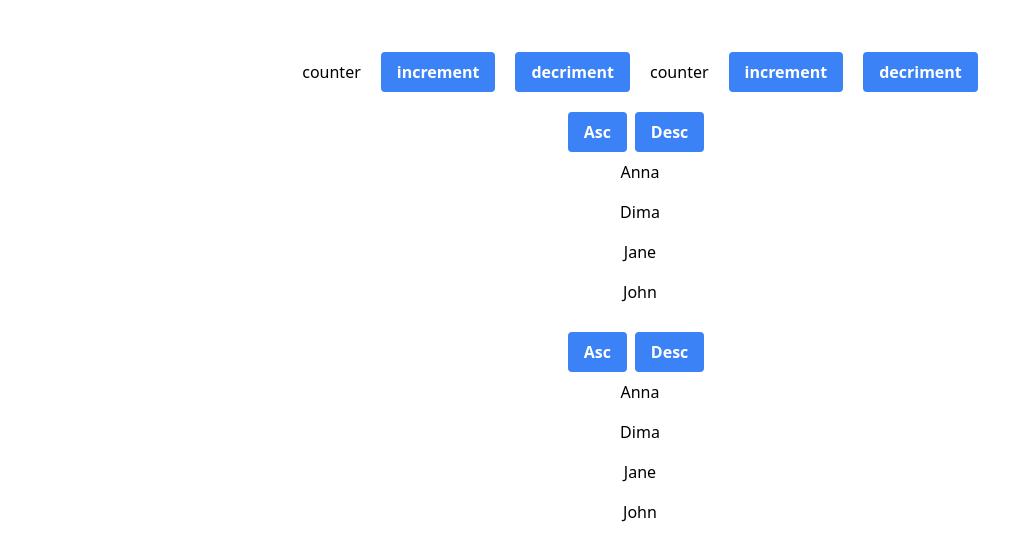
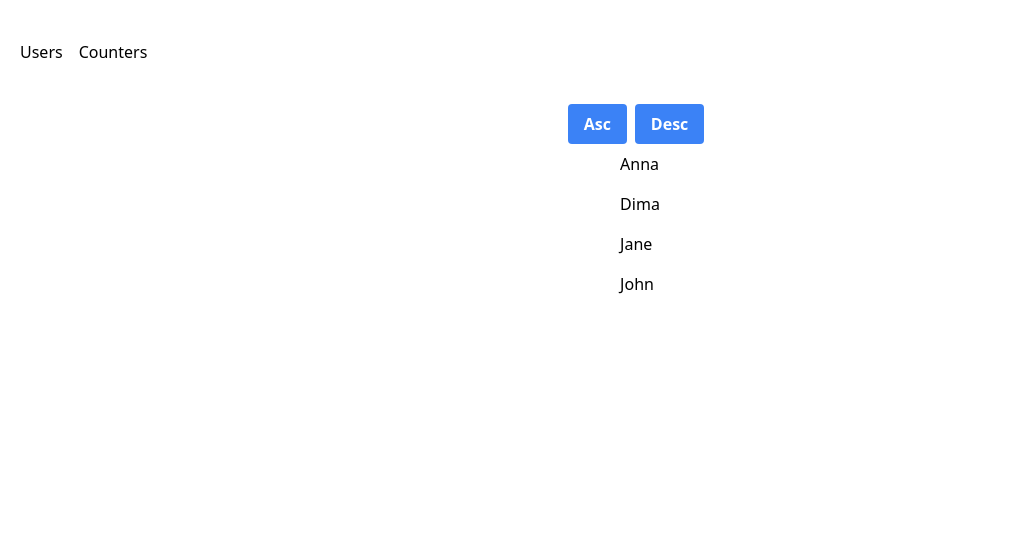
Before and after one commit to victor-osipov-dev/react-redux, a React (Vite) app: page /users in a window 1280 px wide. Shown: the top 560 px of the page, without its empty margins (0-1020 px from the left). Built offline with nearby package versions, Linux system fonts and the light colour scheme; data requests are answered from the project's data file.

Commit message:
add react-router

```diff
--- a/package.json
+++ b/package.json
@@ -20,6 +20,7 @@
         "react": "^19.1.1",
         "react-dom": "^19.1.1",
         "react-redux": "^9.2.0",
+        "react-router-dom": "^7.9.3",
         "zod": "^4.1.12"
     },
     "devDependencies": {
--- a/src/main.tsx
+++ b/src/main.tsx
@@ -4,13 +4,17 @@ import App from "./App.tsx";
 import { Provider } from "react-redux";
 import { store } from "./store.ts";
 import { fetchUsers } from "./modules/users/model/fetch-users.ts";
+import { RouterProvider } from "react-router-dom";
+import { router } from "./router.tsx";
 
-fetchUsers(store.dispatch, store.getState)
+store.dispatch(fetchUsers())
 
 createRoot(document.getElementById("root")!).render(
     <StrictMode>
         <Provider store={store}>
-            <App />
+            <RouterProvider router={router}>
+
+            </RouterProvider>
         </Provider>
     </StrictMode>,
 );
--- /dev/null
+++ b/src/modules/users/model/fetch-user.ts
@@ -0,0 +1,23 @@
+import type { AppThunk } from "../../../store";
+import { usersSlice, type UserId } from "../users.slice";
+
+export const fetchUser =
+    (userId: UserId): AppThunk =>
+    (dispatch, getState, { api }) => {
+        const isPending =
+            usersSlice.selectors.selectIsFetchUserPending(getState());
+
+        if (!isPending) {
+            return;
+        }
+
+        dispatch(usersSlice.actions.fetchUserPending());
+
+        api.getUser(userId)
+            .then((user) => {
+                dispatch(usersSlice.actions.fetchUserSuccess({ user }));
+            })
+            .catch((err) => {
+                dispatch(usersSlice.actions.fetchUserFailed());
+            });
+    };
--- a/src/modules/users/model/fetch-users.ts
+++ b/src/modules/users/model/fetch-users.ts
@@ -1,13 +1,10 @@
-import { api } from "../../../shared/api";
-import type { AppDispatch, AppState, store } from "../../../store";
+import type { AppThunk } from "../../../store";
 import { usersSlice } from "../users.slice";
 
-type AppStore = typeof store
-
-export const fetchUsers = (dispatch: AppDispatch, appState: () => AppState) => {
-    const isIdle = usersSlice.selectors.selectIfFetchUsersIdle(
-        appState(),
-    );
+export const fetchUsers =
+    (): AppThunk =>
+    (dispatch, getState, { api }) => {
+        const isIdle = usersSlice.selectors.selectIsFetchUsersIdle(getState());
 
         if (!isIdle) {
             return;
--- /dev/null
+++ b/src/modules/users/user-info.tsx
@@ -0,0 +1,42 @@
+import { useNavigate, useParams } from "react-router-dom";
+import { useAppDispatch, useAppSelector } from "../../store";
+import { usersSlice, type UserId } from "./users.slice";
+import { useEffect } from "react";
+import { fetchUser } from "./model/fetch-user";
+
+export function UserInfo() {
+    const dispatch = useAppDispatch();
+    const navigate = useNavigate();
+    const { id = "" } = useParams<{ id: UserId }>();
+    const isPending = useAppSelector(
+        usersSlice.selectors.selectIsFetchUserPending
+    )
+    const user = useAppSelector((state) =>
+        usersSlice.selectors.selectUserById(state, id),
+    );
+
+    useEffect(() => {
+        dispatch(fetchUser(id));
+    }, [dispatch, id]);
+
+    const handleBackButtonClick = () => {
+        navigate("..", { relative: "path" });
+    };
+
+    if (isPending || !user) {
+        return <div>Loading...</div>
+    }
+
+    return (
+        <div className="flex flex-col items-center">
+            <button
+                onClick={handleBackButtonClick}
+                className="bg-blue-500 hover:bg-blue-700 text-white font-bold py-2 px-4 rounded md"
+            >
+                Back
+            </button>
+            <h2 className="text-3xl">{user.name}</h2>
+            <p className="text-xl">{user.description}</p>
+        </div>
+    );
+}
--- a/src/modules/users/users-list.tsx
+++ b/src/modules/users/users-list.tsx
@@ -1,11 +1,9 @@
 import { memo, useEffect, useState } from "react";
-import {
-    useAppDispatch,
-    useAppSelector,
-    useAppStore,
-} from "../../store";
+import { useAppDispatch, useAppSelector, useAppStore } from "../../store";
 import { usersSlice } from "./users.slice";
 import { fetchUsers } from "./model/fetch-users";
+import { UserInfo } from "./user-info";
+import { useNavigate } from "react-router-dom";
 
 type UserId = string;
 type User = {
@@ -20,18 +18,15 @@ export function UsersList() {
     const [sortType, setSortType] = useState<"asc" | "desc">("asc");
 
     const isPending = useAppSelector(
-        usersSlice.selectors.selectIfFetchUsersPending,
+        usersSlice.selectors.selectIsFetchUsersPending,
     );
 
     useEffect(() => {
-        fetchUsers(dispatch, appStore.getState)
+        dispatch(fetchUsers());
     }, [dispatch, appStore]);
 
     const sortedUsers = useAppSelector((state) =>
         usersSlice.selectors.selectSortedUsers(state, sortType),
-    );
-    const selectedUserId = useAppSelector(
-        usersSlice.selectors.selectSelectedUserId,
     );
 
     if (isPending) {
@@ -40,7 +35,6 @@ export function UsersList() {
 
     return (
         <div className="flex flex-col items-center">
-            {!selectedUserId ? (
             <div className="flex flex-col items-center justify-between">
                 <div className="flex flex-row items-center">
                     <button
@@ -62,20 +56,21 @@ export function UsersList() {
                     ))}
                 </ul>
             </div>
-            ) : (
-                <SelectedUser userId={selectedUserId} />
-            )}
         </div>
     );
 }
 
 const UserListItem = memo(({ userId }: { userId: UserId }) => {
+    const navigate = useNavigate();
     const user = useAppSelector((state) => state.users.entities[userId]);
-    const dispatch = useAppDispatch();
 
     const handleUserClick = () => {
-        dispatch(usersSlice.actions.selected({ userId }));
+        navigate(userId, { relative: "path" });
     };
+
+    if (!user) {
+        return null;
+    }
 
     return (
         <li key={user.id} className="py-2" onClick={handleUserClick}>
@@ -83,24 +78,3 @@ const UserListItem = memo(({ userId }: { userId: UserId }) => {
         </li>
     );
 });
-
-function SelectedUser({ userId }: { userId: UserId }) {
-    const user = useAppSelector((state) => state.users.entities[userId]);
-    const dispatch = useAppDispatch();
-    const handleBackButtonClick = () => {
-        dispatch(dispatch(usersSlice.actions.selectRemove()));
-    };
-
-    return (
-        <div className="flex flex-col items-center">
-            <button
-                onClick={handleBackButtonClick}
-                className="bg-blue-500 hover:bg-blue-700 text-white font-bold py-2 px-4 rounded md"
-            >
-                Back
-            </button>
-            <h2 className="text-3xl">{user.name}</h2>
-            <p className="text-xl">{user.description}</p>
-        </div>
-    );
-}
--- a/src/modules/users/users.slice.ts
+++ b/src/modules/users/users.slice.ts
@@ -4,7 +4,7 @@ import {
     type PayloadAction,
 } from "@reduxjs/toolkit";
 
-type UserId = string;
+export type UserId = string;
 
 type User = {
     id: UserId;
@@ -22,24 +22,24 @@ export const initialUsersList: User[] = Array.from(
 );
 
 export type UsersState = {
-    entities: Record<UserId, User>;
+    entities: Record<UserId, User | undefined>;
     ids: UserId[];
-    selectedUserId: UserId | undefined;
-    fetchUsersStatus: 'idle' | 'pending' | 'success' | 'failed';
+    fetchUsersStatus: "idle" | "pending" | "success" | "failed";
+    fetchUserStatus: "idle" | "pending" | "success" | "failed";
 };
 
 const initialUsersState: UsersState = {
     entities: {},
     ids: [],
-    selectedUserId: undefined,
-    fetchUsersStatus: 'idle'
+    fetchUsersStatus: "idle",
+    fetchUserStatus: "idle",
 };
 
 export const usersSlice = createSlice({
     name: "users",
     initialState: initialUsersState,
     selectors: {
-        selectSelectedUserId: (state) => state.selectedUserId,
+        selectUserById: (state, userId: UserId) => state.entities[userId],
         selectSortedUsers: createSelector(
             (state: UsersState) => state.ids,
             (state: UsersState) => state.entities,
@@ -47,6 +47,7 @@ export const usersSlice = createSlice({
             (ids, entities, sort) =>
                 ids
                     .map((id) => entities[id])
+                    .filter((user): user is User => !!user)
                     .sort((a, b) => {
                         if (sort === "asc") {
                             return a.name.localeCompare(b.name);
@@ -55,23 +56,23 @@ export const usersSlice = createSlice({
                         }
                     }),
         ),
-        selectIfFetchUsersPending: (state) => state.fetchUsersStatus === 'pending',
-        selectIfFetchUsersIdle: (state) => state.fetchUsersStatus === 'idle',
+        selectIsFetchUsersPending: (state) =>
+            state.fetchUsersStatus === "pending",
+        selectIsFetchUsersIdle: (state) => state.fetchUsersStatus === "idle",
+        selectIsFetchUserPending: (state) =>
+            state.fetchUserStatus === "pending",
     },
     reducers: {
-        selected: (state, action: PayloadAction<{ userId: UserId }>) => {
-            state.selectedUserId = action.payload.userId;
+        fetchUsersPending: (state) => {
+            state.fetchUsersStatus = "pending";
         },
-        selectRemove: (state) => {
-            state.selectedUserId = undefined;
-        },
-        fetchUsersPending: (state) => {
-            state.fetchUsersStatus = 'pending'
-        },
-        fetchUsersSuccess: (state, action: PayloadAction<{ users: User[] }>) => {
+        fetchUsersSuccess: (
+            state,
+            action: PayloadAction<{ users: User[] }>,
+        ) => {
             const { users } = action.payload;
 
-            state.fetchUsersStatus = 'success'
+            state.fetchUsersStatus = "success";
             state.entities = users.reduce(
                 (acc, user) => {
                     acc[user.id] = user;
@@ -82,7 +83,19 @@ export const usersSlice = createSlice({
             state.ids = users.map((user) => user.id);
         },
         fetchUsersFailed: (state) => {
-            state.fetchUsersStatus = 'failed'
-        }
+            state.fetchUsersStatus = "failed";
+        },
+        fetchUserPending: (state) => {
+            state.fetchUserStatus = "pending";
+        },
+        fetchUserSuccess: (state, action: PayloadAction<{ user: User }>) => {
+            const { user } = action.payload;
+
+            state.fetchUserStatus = "success";
+            state.entities[user.id] = user;
+        },
+        fetchUserFailed: (state) => {
+            state.fetchUserStatus = "failed";
+        },
     },
 });
--- /dev/null
+++ b/src/router.tsx
@@ -0,0 +1,38 @@
+import { createBrowserRouter, Link, Outlet, redirect } from "react-router-dom";
+import { UsersList } from "./modules/users/users-list";
+import { Counters } from "./modules/counters/counters";
+import { UserInfo } from "./modules/users/user-info";
+
+export const router = createBrowserRouter([
+    {
+        path: "/",
+        element: (
+            <div className="container p-5 flex flex-col gap-5">
+                <header className="py-5 flex gap-4">
+                    <Link to="users">Users</Link>
+                    <Link to="conters">Counters</Link>
+                </header>
+
+                <Outlet></Outlet>
+            </div>
+        ),
+        children: [
+            {
+                index: true,
+                loader: () => redirect("/users"),
+            },
+            {
+                path: "users",
+                element: <UsersList />,
+            },
+            {
+                path: "users/:id",
+                element: <UserInfo />,
+            },
+            {
+                path: "conters",
+                element: <Counters />,
+            },
+        ],
+    },
+]);
--- a/src/store.ts
+++ b/src/store.ts
@@ -2,21 +2,36 @@ import {
     combineReducers,
     configureStore,
     createSelector,
+    type ThunkAction,
+    type UnknownAction,
 } from "@reduxjs/toolkit";
 import { useDispatch, useSelector, useStore } from "react-redux";
 import { usersSlice } from "./modules/users/users.slice";
 import { countersReducer } from "./modules/counters/counters.slice";
+import { api } from "./shared/api";
+
+const extraArgument = {
+    api,
+};
 
 export const store = configureStore({
     reducer: {
         counters: countersReducer,
         [usersSlice.name]: usersSlice.reducer,
     },
+    middleware: (getDefaultMiddleware) =>
+        getDefaultMiddleware({ thunk: { extraArgument } }),
 });
 
 export type AppState = ReturnType<typeof store.getState>;
 export type AppCountersState = Pick<AppState, "counters">;
 export type AppDispatch = typeof store.dispatch;
+export type AppThunk<R = void> = ThunkAction<
+    R,
+    AppState,
+    typeof extraArgument,
+    UnknownAction
+>;
 
 export const useAppSelector = useSelector.withTypes<AppState>();
 export const useAppDispatch = useDispatch.withTypes<AppDispatch>();
```
Also changed, not shown: 1 other file (tests, documents, lock files or other folders). Lines whose indentation alone changed are shown as unchanged.
